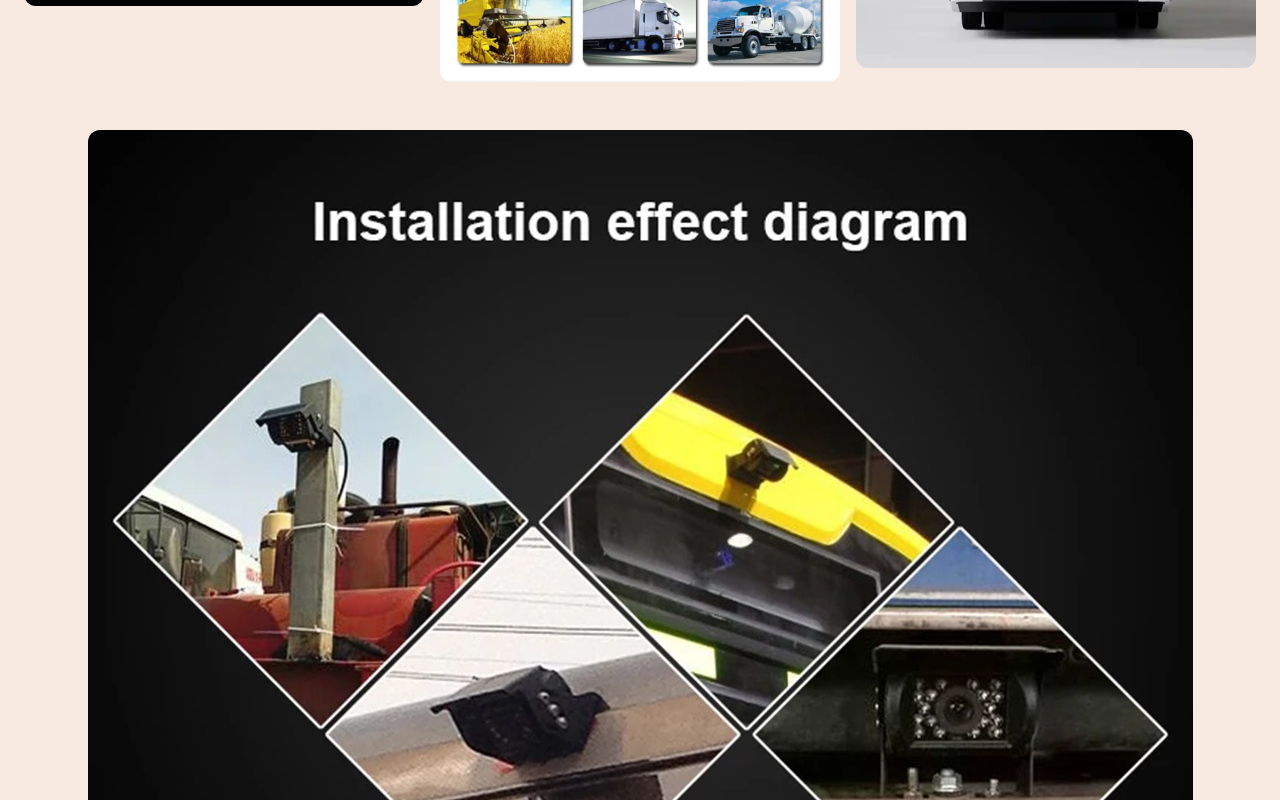
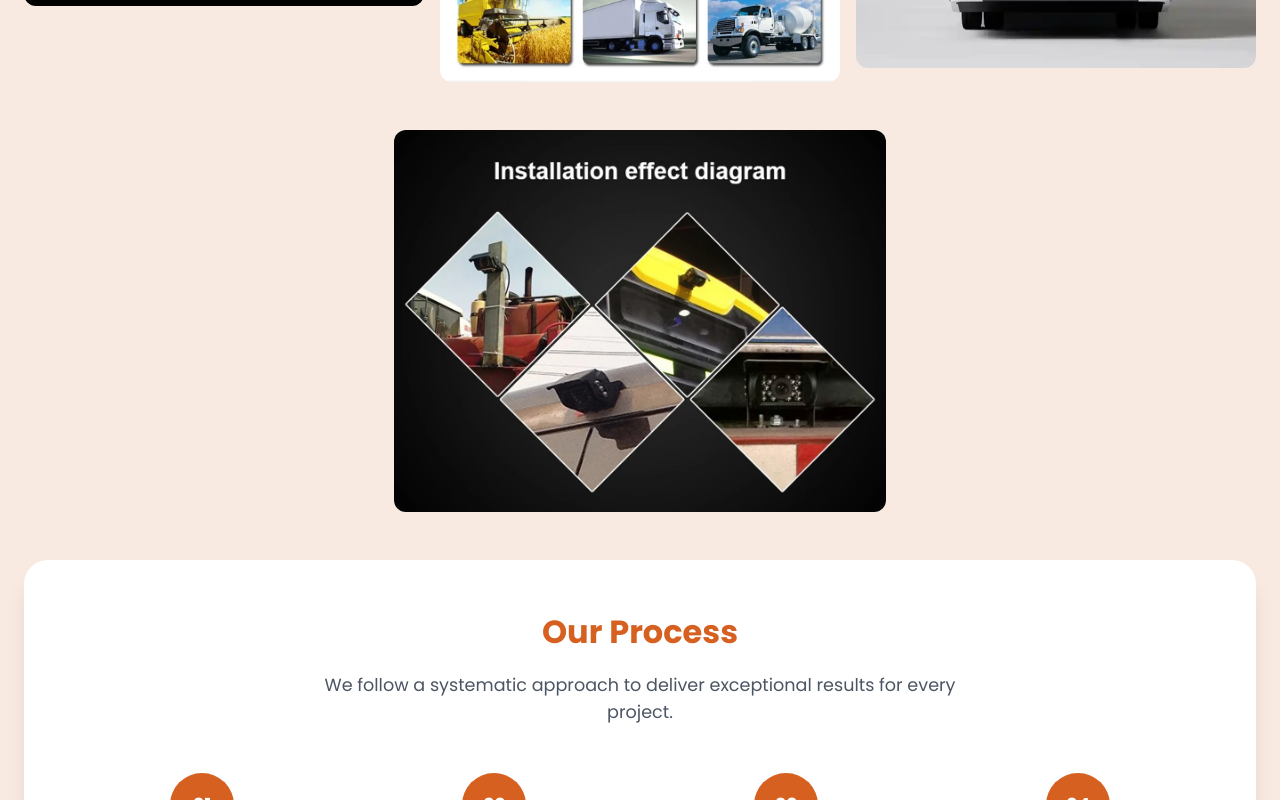
Before and after one commit to arabengineersweb/arab-engineers, a React (Vite) app: page /pwas in a window 1280 px wide. Shown: the part 7100-7900 px from the top of the page. Built offline with nearby package versions, Linux system fonts and the light colour scheme.

Commit message:
minor design fix

```diff
--- a/src/pages/PWASPage.jsx
+++ b/src/pages/PWASPage.jsx
@@ -663,12 +663,18 @@ export default function PWASPage({lang}) {
         </div>
 
         {/* Camera Showcase Image */}
+        <style>{`
+          @media (min-width: 768px) {
+            .cam-showcase-img {
+              max-width: 40% !important;
+            }
+          }
+        `}</style>
         <div className="flex justify-center items-center mb-12" data-aos="fade-up">
           <img
             src={cameraImages.showcase || '/assets/cam-showcase.jpg'}
             alt={lang === 'en' ? 'Camera Showcase' : 'عرض الكاميرا'}
-            className="h-auto object-contain rounded-xl w-full md:w-auto"
-            style={{maxWidth: '100%'}}
+            className="cam-showcase-img h-auto object-contain rounded-xl w-full md:w-auto"
             loading="lazy"
           />
         </div>
```
